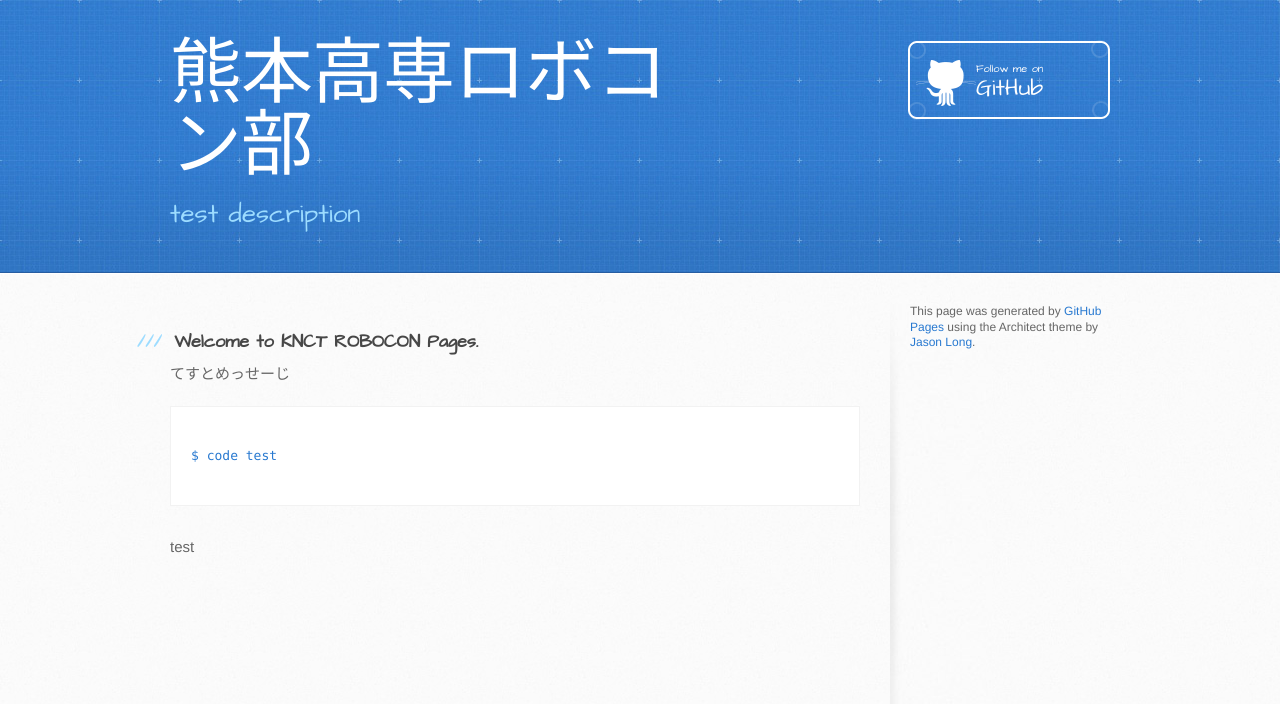
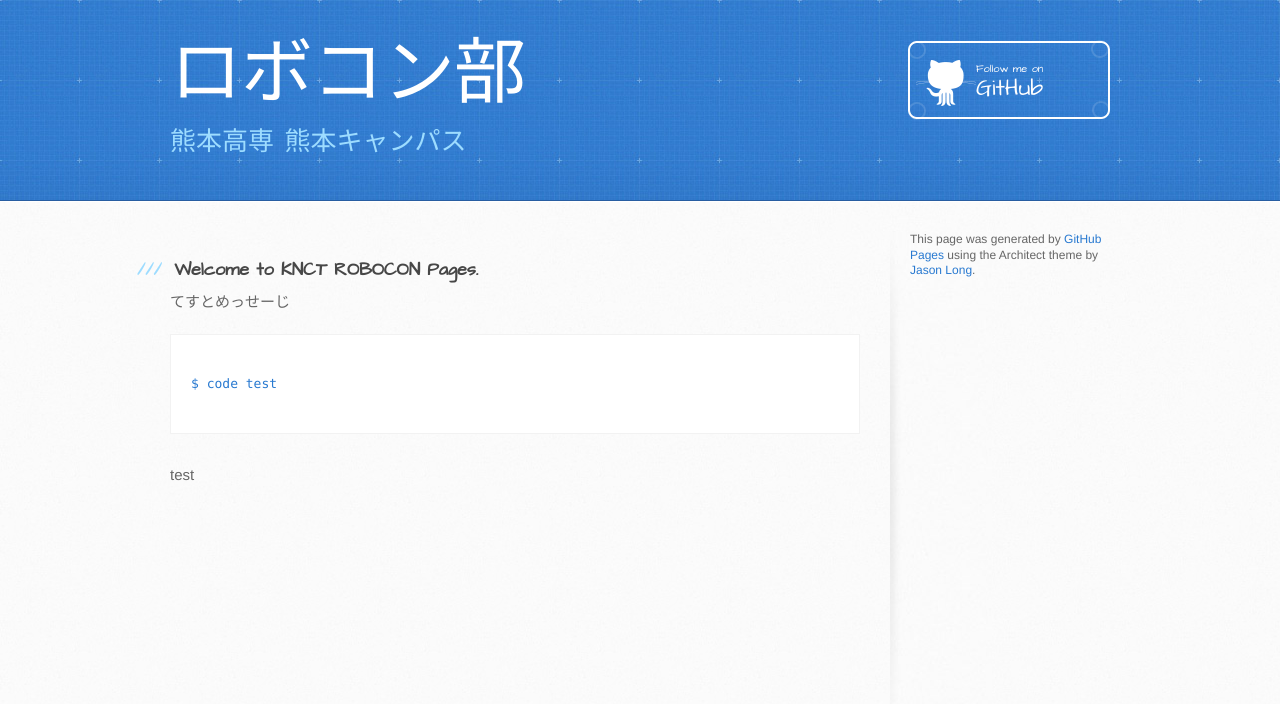
Before and after one commit to kRobocon/krobocon.github.io, a plain HTML site: page index.html in a window 1280 px wide. Drawn offline with Linux system fonts and the light colour scheme.

Commit message:
test fix

```diff
--- a/index.html
+++ b/index.html
@@ -19,8 +19,8 @@
   <body>
     <header>
       <div class="inner">
-        <h1>熊本高専ロボコン部</h1>
-        <h2>test description</h2>
+        <h1>ロボコン部</h1>
+        <h2>熊本高専 熊本キャンパス</h2>
         <a href="https://github.com/kRobocon" class="button"><small>Follow me on</small> GitHub</a>
       </div>
     </header>
```
